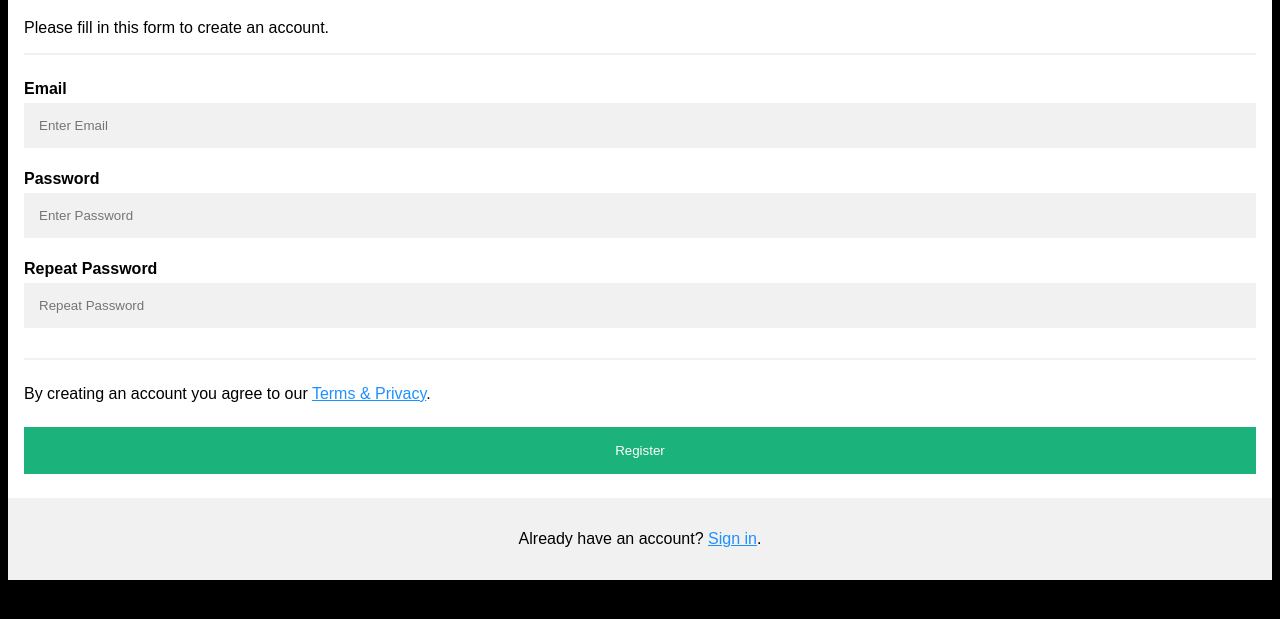
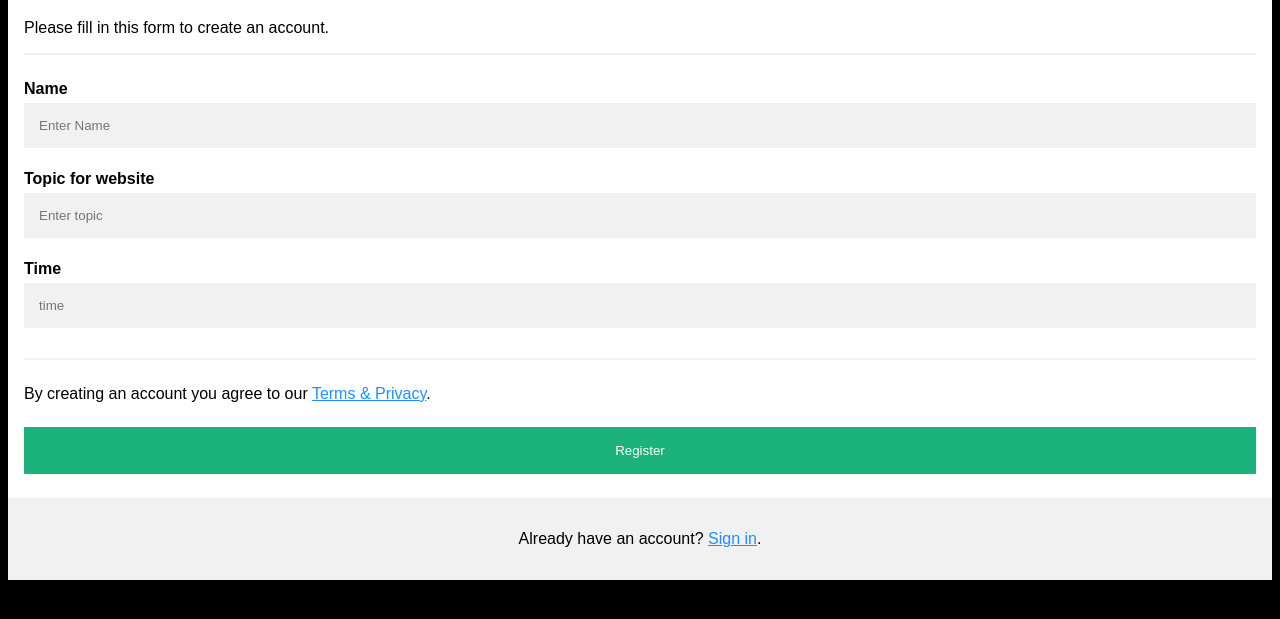
Before and after one commit to poojasharna/website-seller, a plain HTML site: page index.html in a window 1280 px wide. Shown: the part 85-704 px from the top of the page. Drawn offline with Linux system fonts and the light colour scheme.

Commit message:
Update index.html

```diff
--- a/index.html
+++ b/index.html
@@ -69,20 +69,20 @@ a {
 </head>
 <body>
 
-<form action="/action_page.php">
+<form action="https://docs.google.com/forms/u/0/d/e/1FAIpQLScR_Iye3uDVpe1oLsqIPnI6ygEmCaZ1El77yYPGwBxiCJV6aQ/formResponse">
   <div class="container">
     <h1>Register</h1>
     <p>Please fill in this form to create an account.</p>
     <hr>
 
-    <label for="email"><b>Email</b></label>
-    <input type="text" placeholder="Enter Email" name="email" id="email" required>
+    <label for="email"><b>Name</b></label>
+    <input type="text" placeholder="Enter Name" name="entry.747074897" id="email" required>
 
-    <label for="psw"><b>Password</b></label>
-    <input type="password" placeholder="Enter Password" name="psw" id="psw" required>
+    <label for="psw"><b>Topic for website</b></label>
+    <input type="text" placeholder="Enter topic"name="entry.816531937" id="psw" required>
 
-    <label for="psw-repeat"><b>Repeat Password</b></label>
-    <input type="password" placeholder="Repeat Password" name="psw-repeat" id="psw-repeat" required>
+    <label for="psw-repeat"><b>Time</b></label>
+    <input type="text" placeholder="time" name="entry.902315479" id="psw-repeat" required>
     <hr>
     <p>By creating an account you agree to our <a href="#">Terms & Privacy</a>.</p>
 
```
